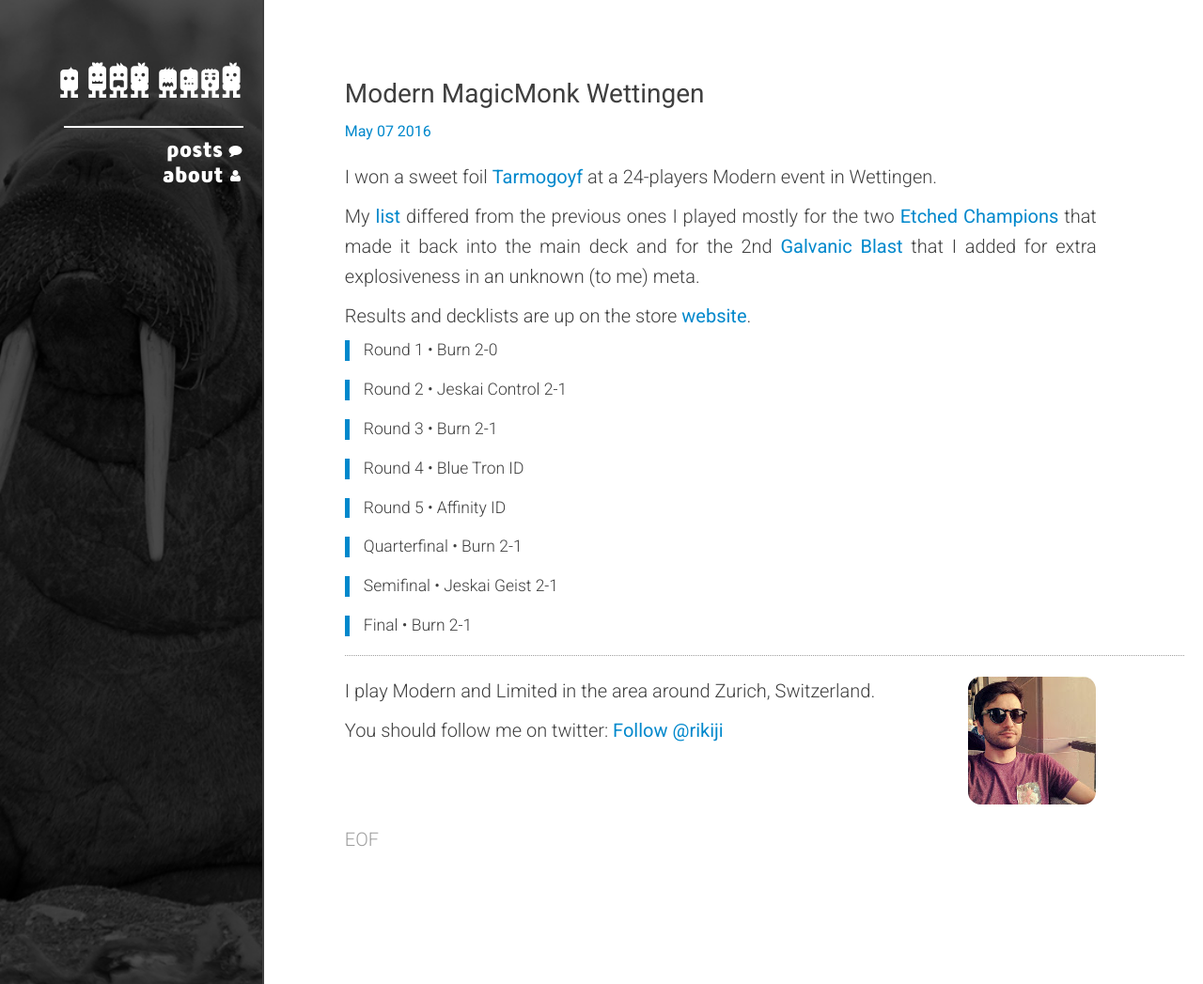
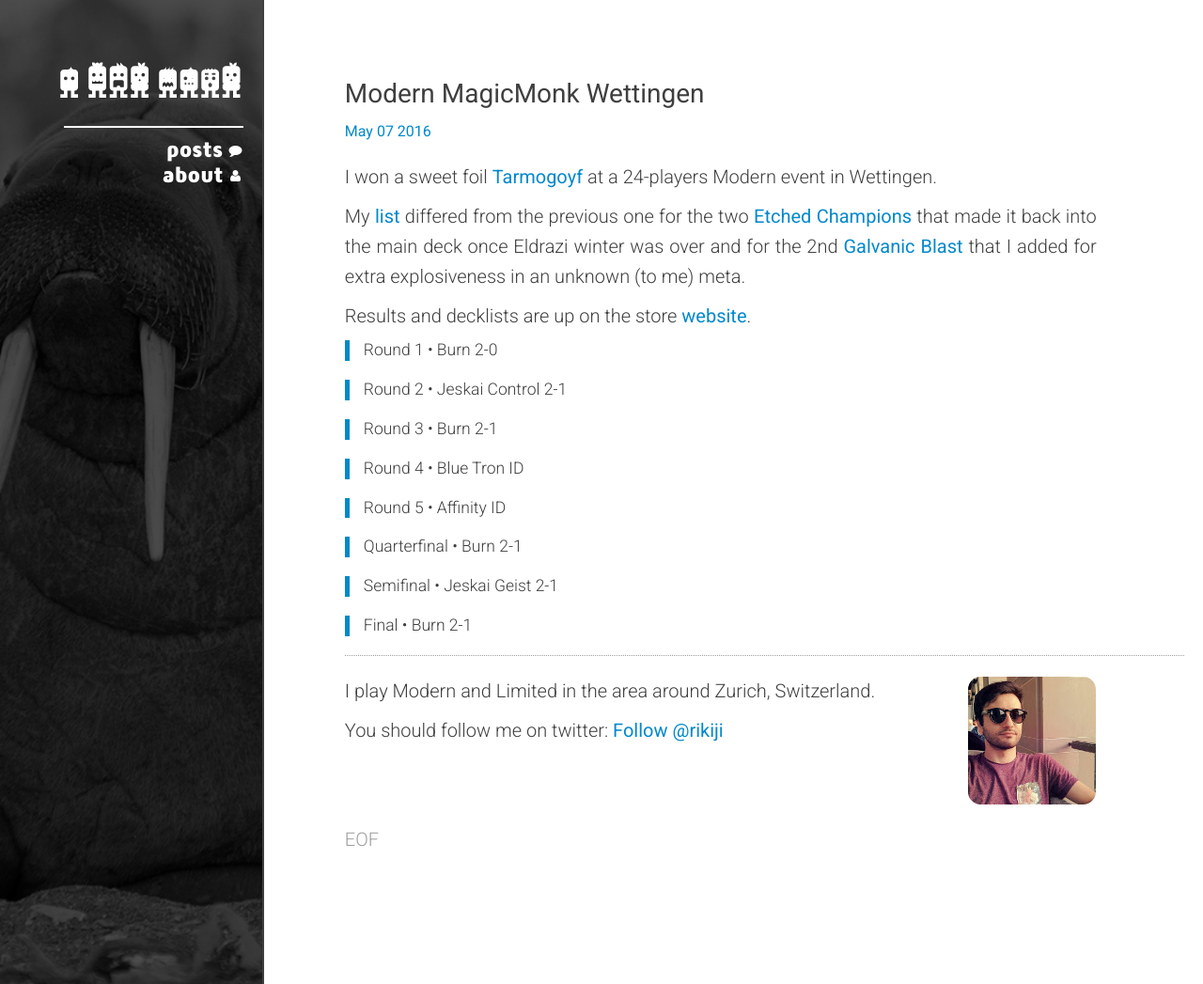
Before and after one commit to rikiji/zmbs.net, a Jekyll site: the page built from _posts/2016-05-07-modern-magicmonk-wettingen.markdown, in a window 1280 px wide and 1047 px high. Shown: the whole window at 94% size. Built offline with Jekyll 4.4.1, drawn with Linux system fonts in a browser that asks for light colours; comment, search, counter and statistics services are not loaded.

Commit message:
Update 2016-05-07-modern-magicmonk-wettingen.markdown

```diff
--- a/_posts/2016-05-07-modern-magicmonk-wettingen.markdown
+++ b/_posts/2016-05-07-modern-magicmonk-wettingen.markdown
@@ -6,8 +6,8 @@ published: true
 I won a sweet foil [Tarmogoyf](card:Tarmogoyf) at a 24-players Modern event in Wettingen.
 
 My [list](http://magicmonk.ch/WebRoot/Store/Shops/170349/MediaGallery/Decklisten/Modern_07052016/Modern_07052016_Riccardo_Cecolin.pdf)
-differed from the previous ones I played mostly for the two [Etched Champions](card:Etched Champion)
-that made it back into the main deck and for the 2nd [Galvanic Blast](card:Galvanic Blast) that I added for extra explosiveness in an unknown (to me) meta.
+differed from the previous one for the two [Etched Champions](card:Etched Champion)
+that made it back into the main deck once Eldrazi winter was over and for the 2nd [Galvanic Blast](card:Galvanic Blast) that I added for extra explosiveness in an unknown (to me) meta.
 
 Results and decklists are up on the store [website](http://magicmonk.ch/epages/170349.sf/de_CH/?ObjectPath=/Shops/170349/Categories/Events/Constructed_Modern/Standings/Modern_07052016).
 
```
